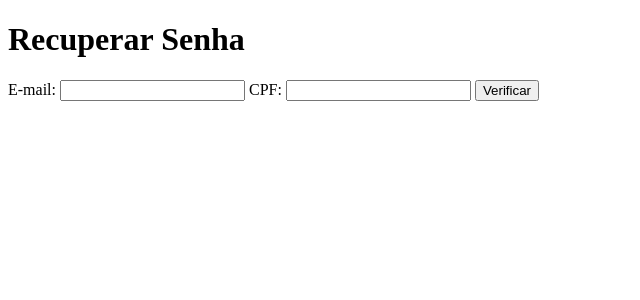
After one commit to Kayky-Eduardo/Projeto-integrador, a PHP site: page /recuperar_senha.php in a window 1280 px wide. The commit adds this page. Shown: the top 300 px of the page, without its empty margins (0-640 px from the left). Run offline with PHP 8.4, Linux system fonts and the light colour scheme.

Commit message:
código do davi

```diff
--- a/public/login.php
+++ b/public/login.php
@@ -65,7 +65,7 @@ if ($_SERVER['REQUEST_METHOD'] == 'POST') {
             }
         } else {
             echo "Falha ao tentar logar! Verifique se o email ou senha estão digitados de forma correta<br>";
-            echo "<a href='recuperar-senha.php'>Recuperar Senha</a>";
+            echo "<a href='recuperar_senha.php'>Recuperar Senha</a>";
         }
     }
 }
--- /dev/null
+++ b/public/recuperar_senha.php
@@ -0,0 +1,56 @@
+<?php
+include("../BD/conexao.php");
+?>
+
+<!DOCTYPE html>
+<html lang="pt-br">
+<head>
+    <meta charset="UTF-8">
+    <meta name="viewport" content="width=device-width, initial-scale=1.0">
+    <title>Recuperar Senha</title>
+    <link rel="stylesheet" href="../../assets/estilo.css">
+</head>
+<body>
+    <form method="POST" action="">
+        <h1>Recuperar Senha</h1>
+
+        <label>E-mail:</label>
+        <input type="email" name="email" required>
+
+        <label>CPF:</label>
+        <input type="text" name="cpf" required>
+
+        <button type="submit">Verificar</button>
+    </form>
+</body>
+</html>
+
+<?php
+if ($_SERVER['REQUEST_METHOD'] === 'POST') {
+    // Verifica se os campos foram enviados
+    if (!empty($_POST['email']) && !empty($_POST['cpf'])) {
+
+        $email = $_POST['email'];
+        $cpf = $_POST['cpf'];
+
+        // Prepara a consulta
+        $stmt = $conn->prepare("SELECT senha_usuario FROM usuario WHERE email_usuario = ? AND cpf_usuario = ?");
+        $stmt->bind_param("ss", $email, $cpf);
+        $stmt->execute();
+        $result = $stmt->get_result();
+
+        // Verifica se encontrou o usuário
+        if ($result->num_rows === 1) {
+            $usuario = $result->fetch_assoc();
+            echo "<p style='color: green;'>Senha do usuário: <strong>{$usuario['senha_usuario']}</strong></p>";
+        } else {
+            echo "<p style='color: red;'>Nenhum usuário encontrado com esse e-mail e CPF.</p>";
+        }
+
+        $stmt->close();
+    } else {
+        echo "<p style='color: red;'>Preencha todos os campos.</p>";
+    }
+    echo "<a href='login.php'>Voltar</a>";
+}
+?>
```
